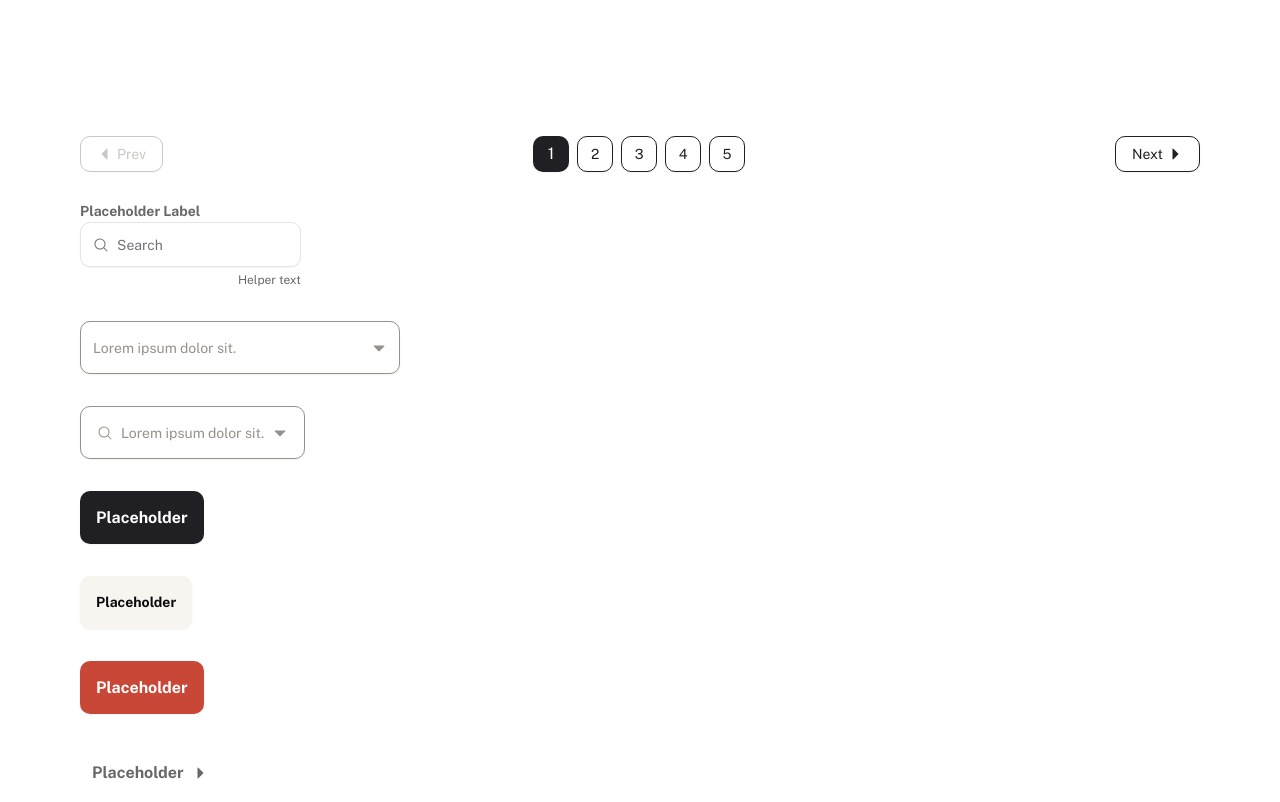
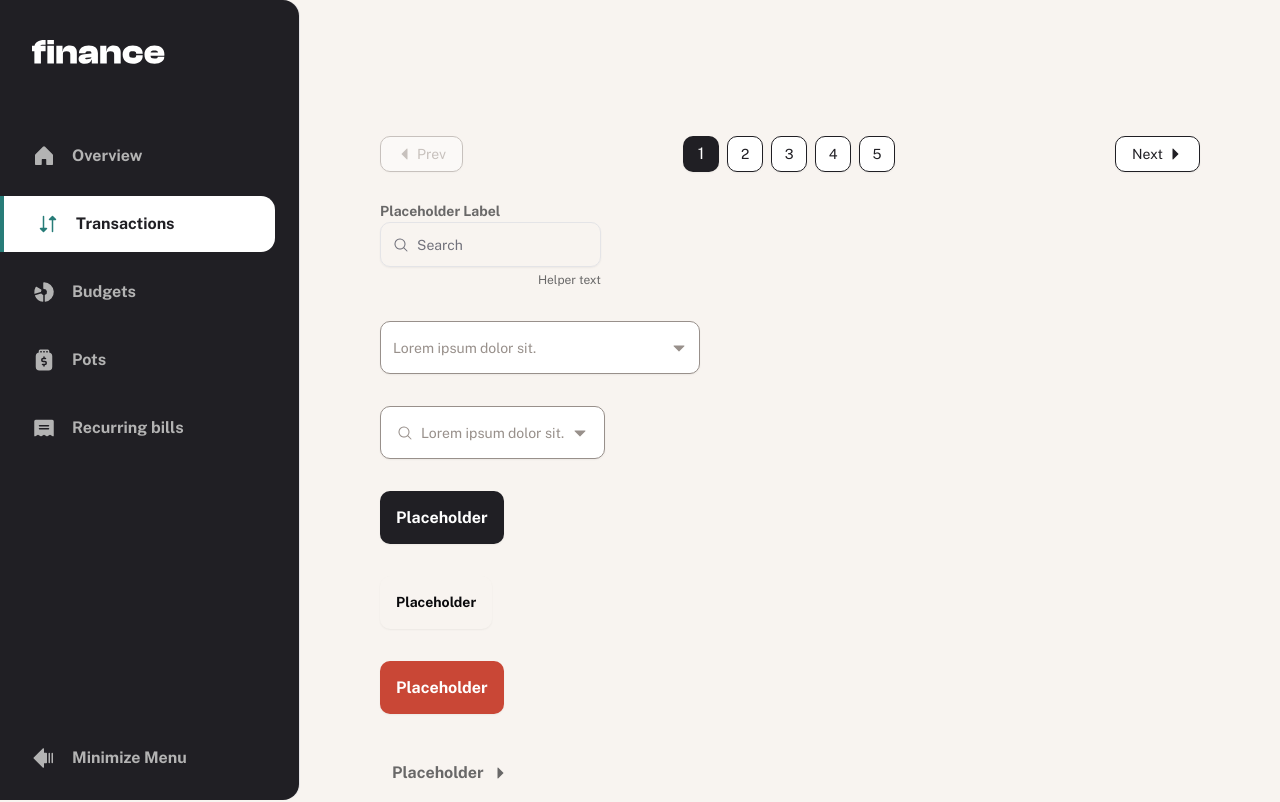
Before and after one commit to Aldi-H/personal-finance, a Next.js app: page / in a window 1280 px wide. Shown: the top 802 px of the page. Built offline with nearby package versions, Linux system fonts and the light colour scheme.

Commit message:
feat: implement PfSidebar component with header and main sections for improved navigation

```diff
--- a/src/app/layout.tsx
+++ b/src/app/layout.tsx
@@ -1,6 +1,10 @@
 import "@/styles/globals.css";
 import type { Metadata } from "next";
 import { Public_Sans } from "next/font/google";
+
+import { SidebarProvider } from "@/components/ui/sidebar";
+
+import PfSidebar from "@/components/pf-components/pf-sidebar/pf-sidebar";
 
 const publicSans = Public_Sans({
   variable: "--font-public-sans",
@@ -20,7 +24,12 @@ export default function RootLayout({
 }>) {
   return (
     <html lang="en">
-      <body className={`${publicSans.variable} antialiased`}>{children}</body>
+      <body className={`${publicSans.variable} bg-parchment antialiased`}>
+        <SidebarProvider>
+          <PfSidebar />
+          {children}
+        </SidebarProvider>
+      </body>
     </html>
   );
 }
--- /dev/null
+++ b/src/components/pf-components/pf-sidebar/pf-sidebar-header.tsx
@@ -0,0 +1,39 @@
+import { cn } from "@/lib/utils";
+import Image from "next/image";
+
+import { useSidebar } from "@/components/ui/sidebar";
+
+const PfSidebarHeader = () => {
+  const { state } = useSidebar();
+  const collapsed = state === "collapsed";
+
+  return (
+    <div className="relative h-6 w-36 overflow-hidden transition-all duration-300 ease-in-out">
+      {/* Collapsed */}
+      <Image
+        src="/assets/pf-logo/logo-initials.svg"
+        alt="Logo Initials"
+        width={13}
+        height={24}
+        className={cn(
+          "absolute top-0 left-0 h-6 w-auto transition-all duration-300",
+          collapsed ? "translate-x-0 opacity-100" : "-translate-x-2 opacity-0",
+        )}
+      />
+
+      {/* Expanded */}
+      <Image
+        src="/assets/pf-logo/logo-complete.svg"
+        alt="Logo Complete"
+        width={122}
+        height={24}
+        className={cn(
+          "absolute top-0 left-0 h-6 w-auto transition-all duration-300",
+          collapsed ? "translate-x-2 opacity-0" : "translate-x-0 opacity-100",
+        )}
+      />
+    </div>
+  );
+};
+
+export default PfSidebarHeader;
--- /dev/null
+++ b/src/components/pf-components/pf-sidebar/pf-sidebar-main.tsx
@@ -0,0 +1,64 @@
+import { cn } from "@/lib/utils";
+import { type IconProps } from "@phosphor-icons/react";
+
+import {
+  SidebarMenu,
+  SidebarMenuButton,
+  SidebarMenuItem,
+  useSidebar,
+} from "@/components/ui/sidebar";
+
+const PfSidebarMain = ({
+  items,
+}: {
+  items: {
+    title: string;
+    url: string;
+    icon?: React.ComponentType<IconProps>;
+    isActive?: boolean;
+  }[];
+}) => {
+  const { state } = useSidebar();
+  const collapsed = state === "collapsed";
+
+  return (
+    <SidebarMenu className="pr-6">
+      {items.map((item) => (
+        <SidebarMenuItem
+          key={item.title}
+          className={cn("mb-2 last:mb-0", collapsed && "pr-0!")}
+        >
+          <SidebarMenuButton
+            isActive={item.isActive}
+            className={cn(
+              "group rounded-l-none rounded-r-xl px-8 py-4 transition-colors hover:text-white",
+              item.isActive && "border-l-4 border-l-pine-blue text-pine-blue",
+              collapsed && "justify-center rounded-r-md",
+            )}
+            asChild
+          >
+            <div className="text-preset-3 flex items-center gap-4 font-bold! text-inherit">
+              {item.icon && (
+                <item.icon
+                  weight="fill"
+                  className={cn(
+                    "h-6! w-6! text-inherit transition-colors",
+                    item.isActive ? "text-pine-blue" : "text-inherit",
+                  )}
+                />
+              )}
+
+              {!collapsed && (
+                <a href={item.url} className="text-inherit">
+                  <span>{item.title}</span>
+                </a>
+              )}
+            </div>
+          </SidebarMenuButton>
+        </SidebarMenuItem>
+      ))}
+    </SidebarMenu>
+  );
+};
+
+export default PfSidebarMain;
--- /dev/null
+++ b/src/components/pf-components/pf-sidebar/pf-sidebar.tsx
@@ -0,0 +1,76 @@
+"use client";
+
+import {
+  ArrowsDownUpIcon,
+  ChartDonutIcon,
+  HouseIcon,
+  ReceiptIcon,
+  TipJarIcon,
+} from "@phosphor-icons/react";
+import React from "react";
+
+import {
+  Sidebar,
+  SidebarContent,
+  SidebarFooter,
+  SidebarHeader,
+  SidebarTrigger,
+} from "@/components/ui/sidebar";
+
+import PfSidebarHeader from "./pf-sidebar-header";
+import PfSidebarMain from "./pf-sidebar-main";
+
+const navData = {
+  main: [
+    {
+      title: "Overview",
+      url: "#",
+      icon: HouseIcon,
+      // isActive: true,
+    },
+    {
+      title: "Transactions",
+      url: "#",
+      icon: ArrowsDownUpIcon,
+      isActive: true,
+    },
+    {
+      title: "Budgets",
+      url: "#",
+      icon: ChartDonutIcon,
+    },
+    {
+      title: "Pots",
+      url: "#",
+      icon: TipJarIcon,
+    },
+    {
+      title: "Recurring bills",
+      url: "#",
+      icon: ReceiptIcon,
+    },
+  ],
+};
+
+const PfSidebar = ({ ...props }: React.ComponentProps<typeof Sidebar>) => {
+  // const { state } = useSidebar();
+  // const collapsed = state === "collapsed";
+
+  return (
+    <Sidebar collapsible="icon" {...props} className="">
+      <SidebarHeader className="px-8 py-10">
+        <PfSidebarHeader />
+      </SidebarHeader>
+
+      <SidebarContent className="pt-6">
+        <PfSidebarMain items={navData.main} />
+      </SidebarContent>
+
+      <SidebarFooter className="px-8 py-4">
+        <SidebarTrigger />
+      </SidebarFooter>
+    </Sidebar>
+  );
+};
+
+export default PfSidebar;
--- a/src/components/ui/sidebar.tsx
+++ b/src/components/ui/sidebar.tsx
@@ -1,14 +1,13 @@
-
-
-
-
 "use client";
 
 import { useIsMobile } from "@/hooks/use-mobile";
 import { cn } from "@/lib/utils";
+import {
+  ArrowFatLinesLeftIcon,
+  ArrowFatLinesRightIcon,
+} from "@phosphor-icons/react";
 import { Slot } from "@radix-ui/react-slot";
 import { type VariantProps, cva } from "class-variance-authority";
-import { PanelLeftIcon } from "lucide-react";
 import * as React from "react";
 
 import { Button } from "@/components/ui/button";
@@ -36,9 +35,9 @@ import {
 
 const SIDEBAR_COOKIE_NAME = "sidebar_state";
 const SIDEBAR_COOKIE_MAX_AGE = 60 * 60 * 24 * 7;
-const SIDEBAR_WIDTH = "16rem";
+const SIDEBAR_WIDTH = "18.75rem";
 const SIDEBAR_WIDTH_MOBILE = "18rem";
-const SIDEBAR_WIDTH_ICON = "3rem";
+const SIDEBAR_WIDTH_ICON = "5.5rem";
 const SIDEBAR_KEYBOARD_SHORTCUT = "b";
 
 type SidebarContextProps = {
@@ -179,7 +178,7 @@ function Sidebar({
       <div
         data-slot="sidebar"
         className={cn(
-          "flex h-full w-(--sidebar-width) flex-col bg-sidebar text-sidebar-foreground",
+          "flex h-full w-(--sidebar-width) flex-col bg-shadow-grey text-sidebar-foreground",
           className,
         )}
         {...props}
@@ -196,7 +195,7 @@ function Sidebar({
           data-sidebar="sidebar"
           data-slot="sidebar"
           data-mobile="true"
-          className="w-(--sidebar-width) bg-sidebar p-0 text-sidebar-foreground [&>button]:hidden"
+          className="w-(--sidebar-width) bg-shadow-grey p-0 text-sidebar-foreground [&>button]:hidden"
           style={
             {
               "--sidebar-width": SIDEBAR_WIDTH_MOBILE,
@@ -216,7 +215,7 @@ function Sidebar({
 
   return (
     <div
-      className="group peer hidden text-sidebar-foreground md:block"
+      className="group peer hidden text-sidebar-foreground lg:block"
       data-state={state}
       data-collapsible={state === "collapsed" ? collapsible : ""}
       data-variant={variant}
@@ -238,7 +237,7 @@ function Sidebar({
       <div
         data-slot="sidebar-container"
         className={cn(
-          "fixed inset-y-0 z-10 hidden h-svh w-(--sidebar-width) transition-[left,right,width] duration-200 ease-linear md:flex",
+          "fixed inset-y-0 z-10 hidden h-svh w-(--sidebar-width) rounded-r-2xl transition-[left,right,width] duration-200 ease-linear md:flex",
           side === "left"
             ? "left-0 group-data-[collapsible=offcanvas]:left-[calc(var(--sidebar-width)*-1)]"
             : "right-0 group-data-[collapsible=offcanvas]:right-[calc(var(--sidebar-width)*-1)]",
@@ -253,7 +252,7 @@ function Sidebar({
         <div
           data-sidebar="sidebar"
           data-slot="sidebar-inner"
-          className="flex h-full w-full flex-col bg-sidebar group-data-[variant=floating]:rounded-lg group-data-[variant=floating]:border group-data-[variant=floating]:border-sidebar-border group-data-[variant=floating]:shadow-sm"
+          className="flex h-full w-full flex-col rounded-r-2xl bg-shadow-grey group-data-[variant=floating]:rounded-lg group-data-[variant=floating]:border group-data-[variant=floating]:border-sidebar-border group-data-[variant=floating]:shadow-sm"
         >
           {children}
         </div>
@@ -267,23 +266,37 @@ function SidebarTrigger({
   onClick,
   ...props
 }: React.ComponentProps<typeof Button>) {
-  const { toggleSidebar } = useSidebar();
+  const { toggleSidebar, state } = useSidebar();
+  const collapsed = state === "collapsed";
 
   return (
     <Button
       data-sidebar="trigger"
       data-slot="sidebar-trigger"
       variant="tertiary"
-      size="icon"
-      className={cn("size-7", className)}
+      className={cn(
+        "text-preset-3 justify-start p-0! text-silver transition-all duration-300 hover:text-white",
+        className,
+      )}
       onClick={(event) => {
         onClick?.(event);
         toggleSidebar();
       }}
       {...props}
     >
-      <PanelLeftIcon />
-      <span className="sr-only">Toggle Sidebar</span>
+      {collapsed ? (
+        <ArrowFatLinesRightIcon size={24} weight="fill" className="h-6! w-6!" />
+      ) : (
+        <ArrowFatLinesLeftIcon size={24} weight="fill" className="h-6! w-6!" />
+      )}
+      <span
+        className={cn(
+          "ml-2 overflow-hidden whitespace-nowrap transition-all duration-300",
+          collapsed ? "w-0 opacity-0" : "w-auto opacity-100",
+        )}
+      >
+        Minimize Menu
+      </span>
     </Button>
   );
 }
@@ -483,16 +496,16 @@ function SidebarMenuItem({ className, ...props }: React.ComponentProps<"li">) {
 }
 
 const sidebarMenuButtonVariants = cva(
-  "peer/menu-button flex w-full items-center gap-2 overflow-hidden rounded-md p-2 text-left text-sm ring-sidebar-ring outline-hidden transition-[width,height,padding] group-has-data-[sidebar=menu-action]/menu-item:pr-8 group-data-[collapsible=icon]:size-8! group-data-[collapsible=icon]:p-2! hover:bg-sidebar-accent hover:text-sidebar-accent-foreground focus-visible:ring-2 active:bg-sidebar-accent active:text-sidebar-accent-foreground disabled:pointer-events-none disabled:opacity-50 aria-disabled:pointer-events-none aria-disabled:opacity-50 data-[active=true]:bg-sidebar-accent data-[active=true]:font-medium data-[active=true]:text-sidebar-accent-foreground data-[state=open]:hover:bg-sidebar-accent data-[state=open]:hover:text-sidebar-accent-foreground [&>span:last-child]:truncate [&>svg]:size-4 [&>svg]:shrink-0",
+  "peer/menu-button flex w-full items-center gap-2 overflow-hidden rounded-md p-2 text-left text-sm ring-sidebar-ring outline-hidden transition-[padding] group-has-data-[sidebar=menu-action]/menu-item:pr-8 hover:text-white focus-visible:ring-2 active:bg-white active:text-shadow-grey disabled:pointer-events-none disabled:opacity-50 aria-disabled:pointer-events-none aria-disabled:opacity-50 data-[active=true]:bg-white data-[active=true]:font-medium data-[active=true]:text-shadow-grey data-[state=open]:hover:bg-sidebar-accent data-[state=open]:hover:text-white [&>span:last-child]:truncate [&>svg]:size-4 [&>svg]:shrink-0",
   {
     variants: {
       variant: {
-        default: "hover:bg-sidebar-accent hover:text-sidebar-accent-foreground",
+        default: "hover:text-white",
         outline:
           "bg-background shadow-[0_0_0_1px_hsl(var(--sidebar-border))] hover:bg-sidebar-accent hover:text-sidebar-accent-foreground hover:shadow-[0_0_0_1px_hsl(var(--sidebar-accent))]",
       },
       size: {
-        default: "h-8 text-sm",
+        default: "h-auto text-sm",
         sm: "h-7 text-xs",
         lg: "h-12 text-sm group-data-[collapsible=icon]:p-0!",
       },
@@ -519,6 +532,7 @@ function SidebarMenuButton({
 } & VariantProps<typeof sidebarMenuButtonVariants>) {
   const Comp = asChild ? Slot : "button";
   const { isMobile, state } = useSidebar();
+  // const collapsed = state === "collapsed";
 
   const button = (
     <Comp
@@ -526,7 +540,11 @@ function SidebarMenuButton({
       data-sidebar="menu-button"
       data-size={size}
       data-active={isActive}
-      className={cn(sidebarMenuButtonVariants({ variant, size }), className)}
+      className={cn(
+        sidebarMenuButtonVariants({ variant, size }),
+        className,
+        "text-silver",
+      )}
       {...props}
     />
   );
```
